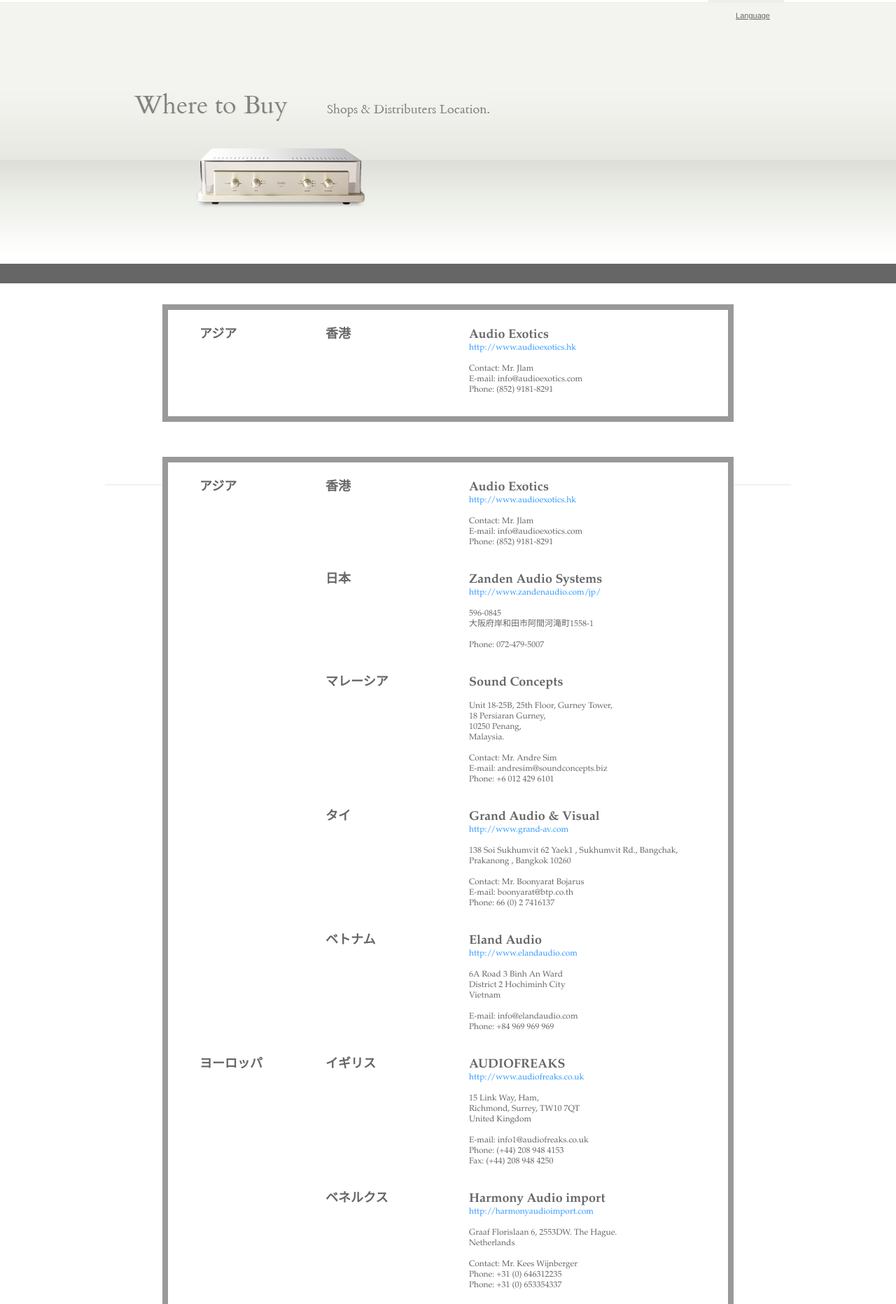
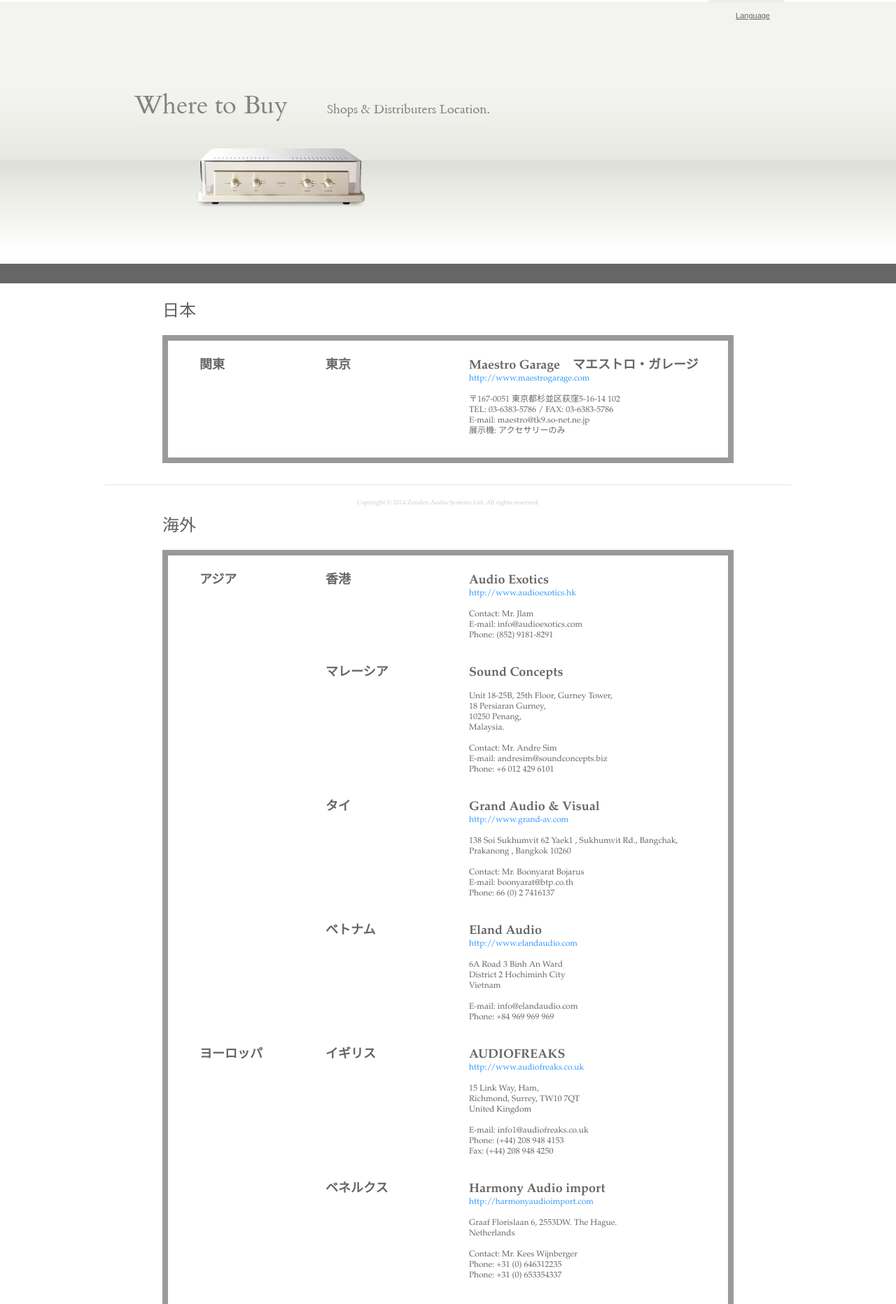
Before and after one commit to YMD7/zanden_old, a PHP site: page /jp/wheretobuy.php in a window 1280 px wide. Shown: the part 108-1972 px from the top of the page at 70% size. Run offline with PHP 8.4, Linux system fonts and the light colour scheme; some libraries are stand-ins or nearby versions.

Commit message:
add h2, domestic shop

```diff
--- a/SOURCE/PC/jp/wheretobuy.php
+++ b/SOURCE/PC/jp/wheretobuy.php
@@ -8,6 +8,32 @@
     </div>
   </div>
 
+  <div class="wrapper shop-list-wrapper">
+    <h2>日本</h2>
+    <div class="shop-list">
+      <table>
+        <tr>
+        <th>
+        <h3>関東</h3></th>
+          <td>
+          <h4>東京</h4></td>
+          <td><h5>
+          Maestro Garage　マエストロ・ガレージ</h5>
+          <a href="http://www.maestrogarage.com/" target="_blank">
+          http://www.maestrogarage.com</a><br />
+          <br />
+          〒167-0051 東京都杉並区荻窪5-16-14 102<br />
+          TEL: 03-6383-5786 / FAX: 03-6383-5786<br />
+          E-mail: maestro@tk9.so-net.ne.jp<br />
+          展示機: アクセサリーのみ
+          </td>
+        </tr>
+      </table>
+    </div>
+  </div>
+
+  <div class="wrapper shop-list-wrapper">
+    <h2>海外</h2>
     <div class="shop-list">
       <table>
         <tr>
@@ -23,41 +49,6 @@
           Contact: Mr. Jlam<br />
           E-mail: info@audioexotics.com<br />
           Phone: (852) 9181-8291
-        </td>
-      </tr>
-    </table>
-  </div>
-
-  <div class="shop-list">
-    <table>
-      <tr>
-      <th>
-      <h3>アジア</h3></th>
-        <td>
-        <h4>香港</h4></td>
-        <td><h5>
-        Audio Exotics</h5>
-        <a href="http://www.audioexotics.hk/" target="_blank">
-        http://www.audioexotics.hk</a><br />
-        <br />
-        Contact: Mr. Jlam<br />
-        E-mail: info@audioexotics.com<br />
-        Phone: (852) 9181-8291
-        </td>
-      </tr>
-      <tr>
-      <th></th>
-        <td>
-        <h4>日本</h4></td>
-        <td><h5>
-        Zanden Audio Systems</h5>
-        <a href="http://www.zandenaudio.com/jp/" target="_blank">
-        http://www.zandenaudio.com/jp/</a><br />
-        <br />
-        596-0845<br />
-        大阪府岸和田市阿間河滝町1558-1<br />
-        <br />
-        Phone: 072-479-5007
           </td>
         </tr>
         <tr>
@@ -282,6 +273,7 @@
         </tr>
       </table>
     </div>
+  </div>
 
   </div>
 </div>
--- a/SOURCE/PC/style_20181223.css
+++ b/SOURCE/PC/style_20181223.css
@@ -1196,15 +1196,21 @@
 	background:url(images/buy_BG.gif) repeat-x;
 	height:406px;
 }
-div.buy h2{
+div.buy #top div.wrapper{
+	background:url(images/buyM1200.jpg) no-repeat 130px 212px;
+	height:406px;
+}
+div.buy #top h2{
 	background:url(images/buyTag.gif) no-repeat 30px 133px;
 	height:406px;
-
 	text-indent:-9999px;
 }
-div.buy div.wrapper{
-	background:url(images/buyM1200.jpg) no-repeat 130px 212px;
-	height:406px;
+div.shop-list-wrapper {
+	width: 816px;
+}
+div.shop-list-wrapper > h2 {
+	margin-top: 20px;
+	font-size: 24px;
 }
 div.shop-list{
 	border:8px solid #999;
```
Lines whose indentation alone changed are shown as unchanged.
